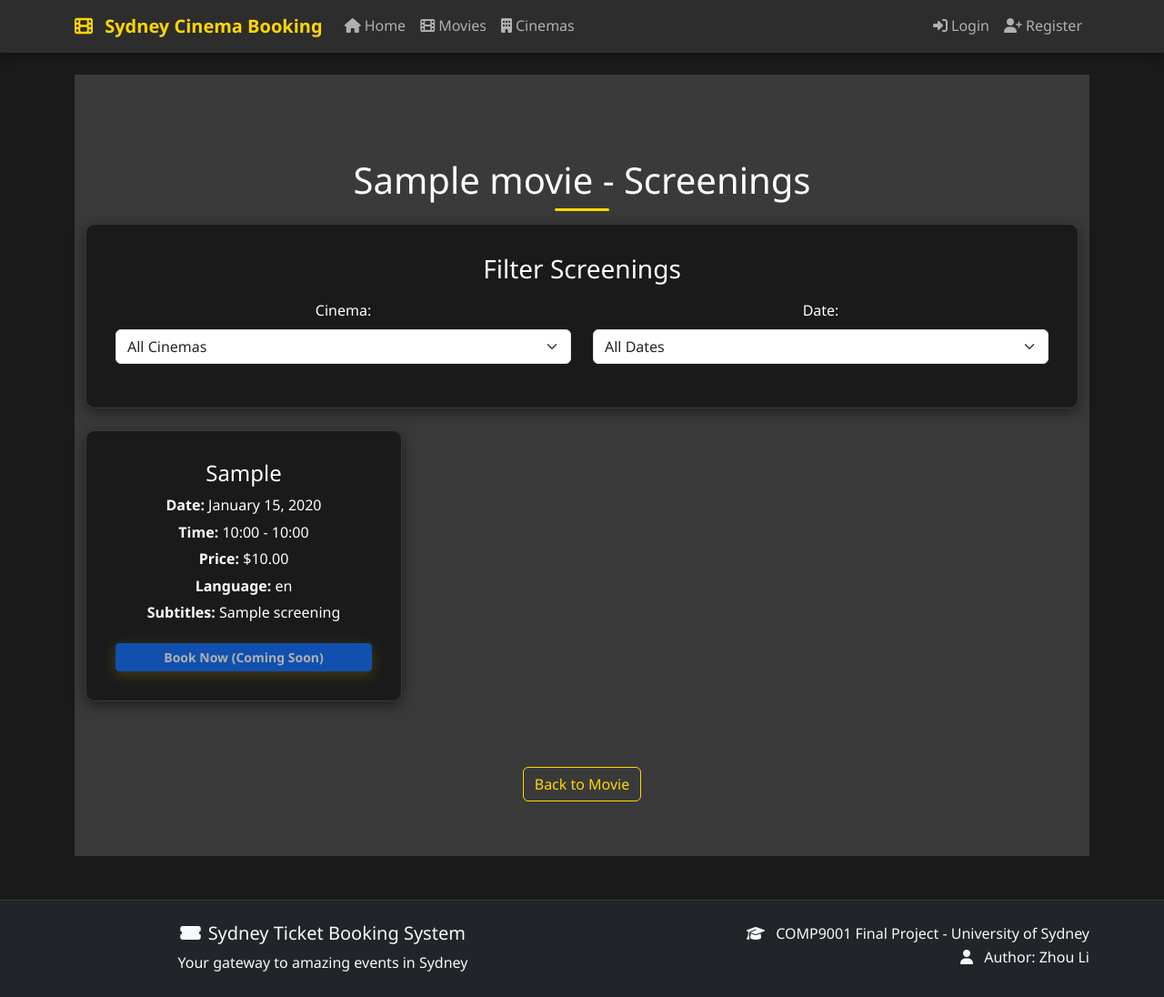
After one commit to Sumile-leo/Sydney-Cinema-Booking-System, a Flask app: template web/templates/movie_screenings.html in a window 1280 px wide. The commit adds this page. Shown: the whole page at 91% size. Run offline with Flask 3, Linux system fonts and the light colour scheme; the template is opened without the code that fills it: most values are stand-ins (such as "Sample title", 1, 10 or a date in 2020).

Commit message:
Add screenings pages with filters for movies and cinemas

```diff
--- a/app.py
+++ b/app.py
@@ -10,6 +10,7 @@ from routes.main import register_main_routes
 from routes.cinemas import register_cinemas_routes
 from routes.dashboard import register_dashboard_routes
 from routes.movies import register_movies_routes
+from routes.screenings import register_screenings_routes
 
 
 def create_app():
@@ -32,6 +33,7 @@ def create_app():
     register_cinemas_routes(app)
     register_dashboard_routes(app)
     register_movies_routes(app)
+    register_screenings_routes(app)
 
     # Register error handlers
     from flask import render_template
--- a/web/templates/cinema_detail.html
+++ b/web/templates/cinema_detail.html
@@ -38,9 +38,9 @@
                 <div class="cinema-card">
                     <div class="cinema-info text-center">
                         {% if cinema.is_active %}
-                        <h4 class="mb-3">Coming Soon</h4>
-                        <p class="mb-4">Booking functionality will be available soon</p>
-                        <button class="btn btn-secondary btn-lg w-100 mb-3" disabled>View Screenings</button>
+                        <h4 class="mb-3">View Screenings</h4>
+                        <p class="mb-4">Check available movie screenings at this cinema</p>
+                        <a href="{{ url_for('cinema_screenings', cinema_id=cinema.cinema_id) }}" class="btn btn-primary btn-lg w-100 mb-3">View Screenings</a>
 
                         <h4 class="mb-3">View Halls</h4>
                         <p class="mb-4">See all cinema halls at this location</p>
--- a/web/templates/movie_detail.html
+++ b/web/templates/movie_detail.html
@@ -50,8 +50,8 @@
                     <div class="movie-info text-center">
                         {% if movie.is_active %}
                         <h4 class="mb-3">Book Your Tickets</h4>
-                        <p class="mb-4">Booking functionality will be available soon</p>
-                        <button class="btn btn-secondary btn-lg w-100 mb-3" disabled>View Screenings</button>
+                        <p class="mb-4">View available screenings for this movie</p>
+                        <a href="{{ url_for('movie_screenings', movie_id=movie.movie_id) }}" class="btn btn-primary btn-lg w-100 mb-3">View Screenings</a>
                         {% else %}
                         <h4 class="mb-3">Not Available</h4>
                         <p class="mb-4">This movie is no longer available for booking.</p>
--- /dev/null
+++ b/web/templates/movie_screenings.html
@@ -0,0 +1,83 @@
+{% extends "base.html" %}
+
+{% block title %}{{ movie.title }} - Screenings{% endblock %}
+
+{% block content %}
+<div class="movies-section">
+    <div class="container">
+        <h2 class="section-title mb-4">{{ movie.title }} - Screenings</h2>
+
+        <!-- Filters -->
+        <div class="cinema-card mb-4">
+            <div class="cinema-info">
+                <h3 class="mb-3">Filter Screenings</h3>
+                <form method="GET" action="{{ url_for('movie_screenings', movie_id=movie.movie_id) }}" class="row">
+                    <div class="col-md-6 mb-3">
+                        <label for="cinema" class="form-label text-white">Cinema:</label>
+                        <select name="cinema" id="cinema" class="form-select" onchange="this.form.submit()">
+                            <option value="">All Cinemas</option>
+                            {% for cinema in all_cinemas %}
+                            <option value="{{ cinema.cinema_id }}" {% if cinema.cinema_id == selected_cinema_id %}selected{% endif %}>
+                                {{ cinema.cinema_name }}
+                            </option>
+                            {% endfor %}
+                        </select>
+                    </div>
+                    <div class="col-md-6 mb-3">
+                        <label for="date" class="form-label text-white">Date:</label>
+                        <select name="date" id="date" class="form-select" onchange="this.form.submit()">
+                            <option value="">All Dates</option>
+                            {% for day in available_dates %}
+                            <option value="{{ day.isoformat() }}" {% if day.isoformat() == selected_date %}selected{% endif %}>
+                                {{ day.strftime('%B %d, %Y') }}
+                            </option>
+                            {% endfor %}
+                        </select>
+                    </div>
+                </form>
+            </div>
+        </div>
+
+        <!-- Screenings -->
+        {% if screenings %}
+        <div class="row">
+            {% for screening in screenings %}
+            <div class="col-md-6 col-lg-4 mb-3">
+                <div class="cinema-card">
+                    <div class="cinema-info">
+                        <h4 class="mb-2">
+                            {% if screening.screening_type %}
+                            {{ screening.screening_type }}
+                            {% else %}
+                            Screening
+                            {% endif %}
+                        </h4>
+                        <p class="mb-1"><strong>Date:</strong> {{ screening.screening_date.strftime('%B %d, %Y') }}</p>
+                        <p class="mb-1"><strong>Time:</strong> {{ screening.start_time.strftime('%H:%M') }} - {{ screening.end_time.strftime('%H:%M') }}</p>
+                        <p class="mb-1"><strong>Price:</strong> ${{ "%.2f"|format(screening.ticket_price) }}</p>
+                        {% if screening.language %}
+                        <p class="mb-1"><strong>Language:</strong> {{ screening.language }}</p>
+                        {% endif %}
+                        {% if screening.subtitles %}
+                        <p class="mb-1"><strong>Subtitles:</strong> {{ screening.subtitles }}</p>
+                        {% endif %}
+                        <button class="btn btn-primary btn-sm w-100 mt-3" disabled>Book Now (Coming Soon)</button>
+                    </div>
+                </div>
+            </div>
+            {% endfor %}
+        </div>
+        {% else %}
+        <div class="cinema-card">
+            <div class="cinema-info text-center">
+                <p>No screenings found for the selected filters.</p>
+            </div>
+        </div>
+        {% endif %}
+
+        <div class="text-center mt-4">
+            <a href="{{ url_for('movie_detail', movie_id=movie.movie_id) }}" class="btn btn-outline">Back to Movie</a>
+        </div>
+    </div>
+</div>
+{% endblock %}
```
Also changed, not shown: routes/screenings.py (added, +99 -0 lines), web/templates/cinema_screenings.html (added, +83 -0 lines).
